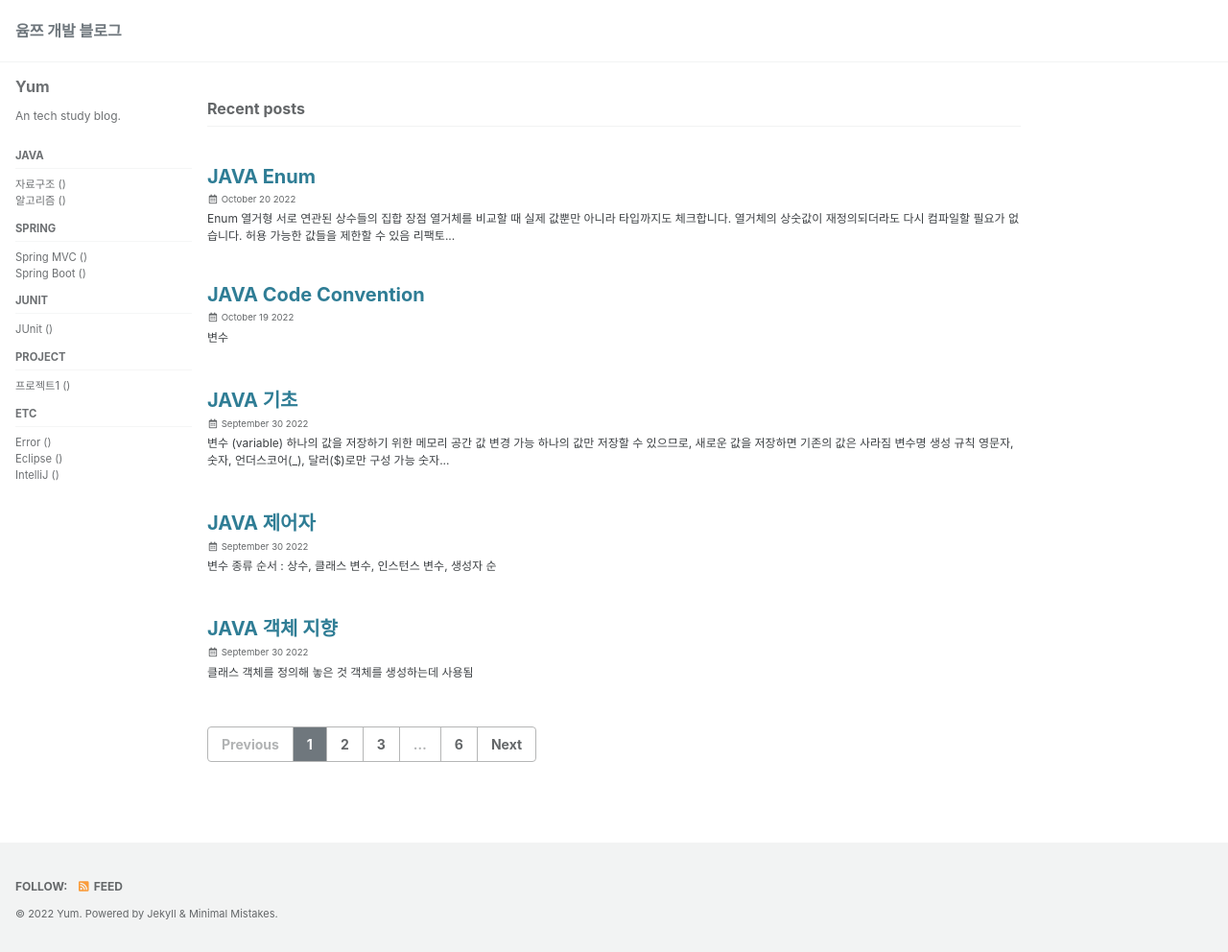
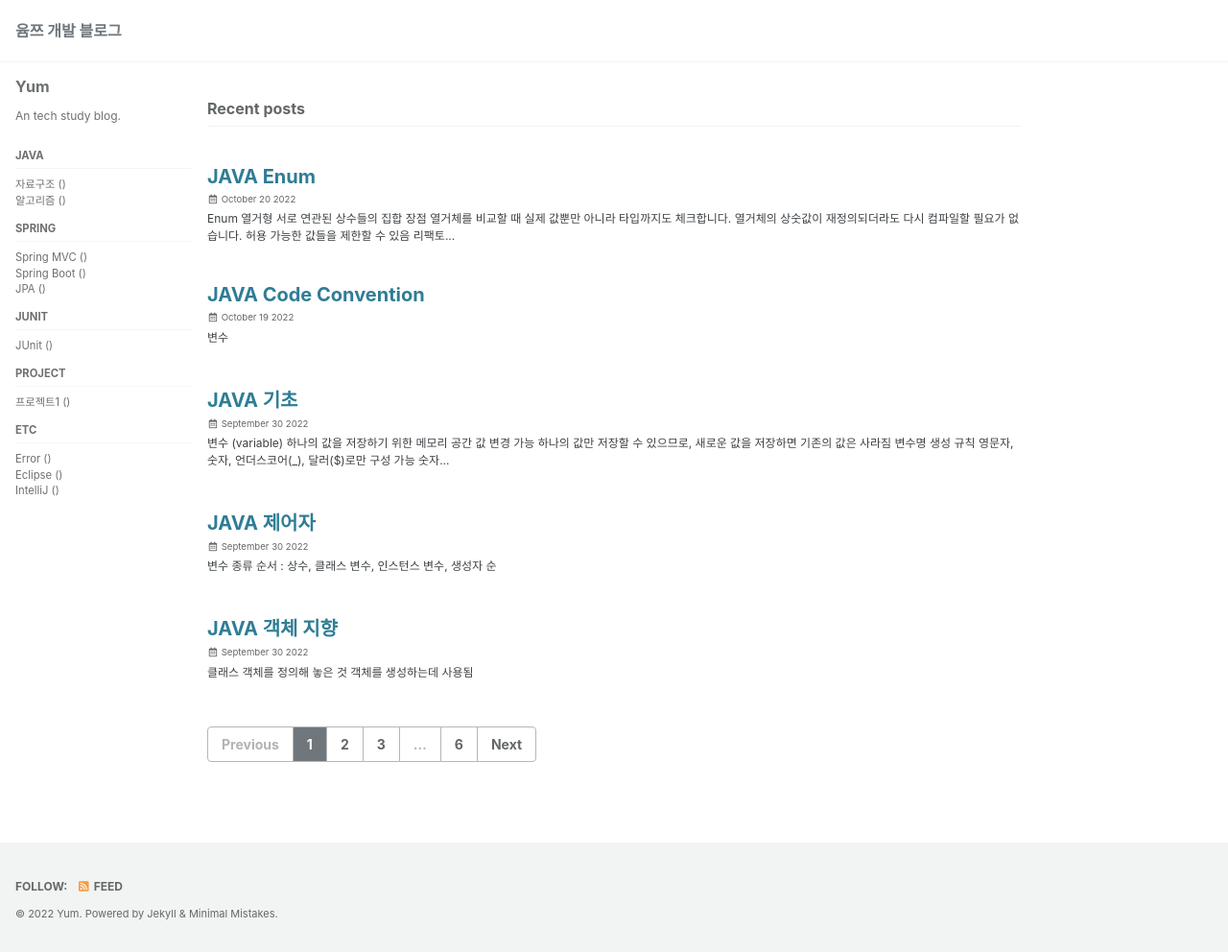
Before and after one commit to gkfgran5037/gkfgran5037.github.io, a Jekyll site: the page built from index.html, in a window 1280 px wide and 992 px high. Shown: the whole window at 96% size. Built offline with Jekyll 4.4.1, drawn with Linux system fonts in a browser that asks for light colours; cached includes are drawn as plain includes; the list of posts is cut into pages by our own code.

Commit message:
add category

```diff
--- a/_data/navigation.yml
+++ b/_data/navigation.yml
@@ -23,6 +23,8 @@ sidebar-category:
         url: "/springMVC"
       - title: "Spring Boot"
         url: "/springBoot"
+      - title: "JPA"
+        url: "/jpa"
   - title: "JUnit"
     children:
       - title: "JUnit"
```
